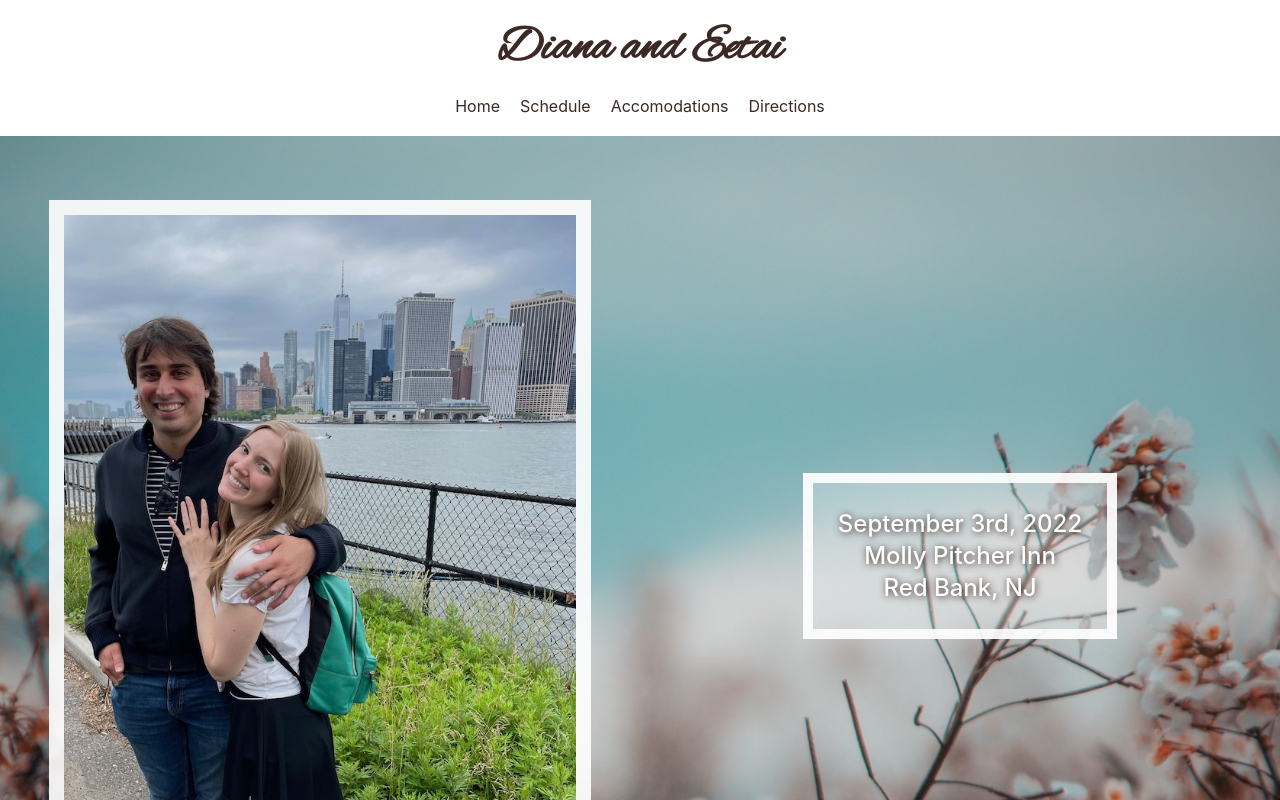
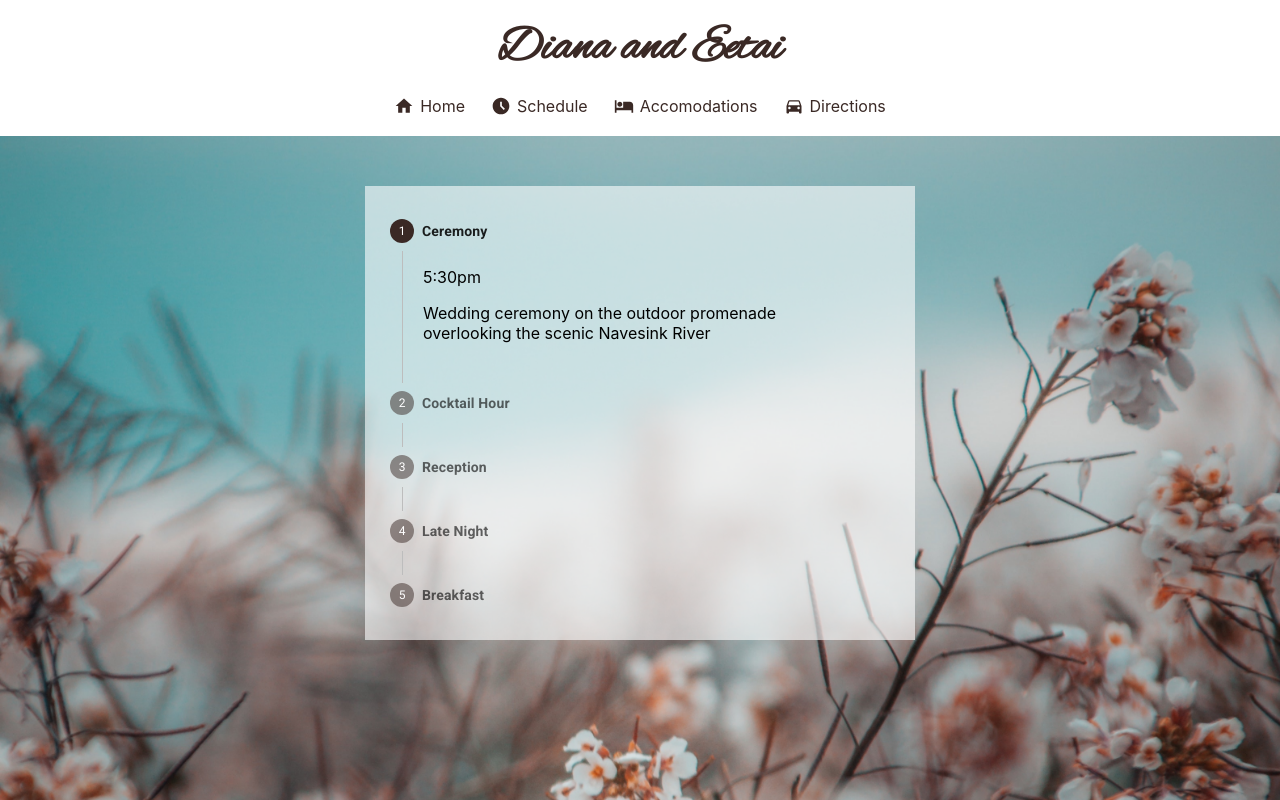
Before and after one commit to DianaLease/diana-and-eetai-wedding, a React (Create React App) app: page /schedule in a window 1280 px wide. Shown: the top 800 px of the page. Built offline with nearby package versions, Linux system fonts and the light colour scheme.

Commit message:
feat(*): add nav icons and schedule
Signed-off-by: Diana Lease <dianalease@Dianas-MacBook-Pro.local>

```diff
--- a/package.json
+++ b/package.json
@@ -3,6 +3,10 @@
   "version": "0.1.0",
   "private": true,
   "dependencies": {
+    "@emotion/react": "^11.8.1",
+    "@emotion/styled": "^11.8.1",
+    "@mui/icons-material": "^5.4.2",
+    "@mui/material": "^5.4.2",
     "@testing-library/jest-dom": "^5.16.2",
     "@testing-library/react": "^12.1.3",
     "@testing-library/user-event": "^13.5.0",
--- a/public/index.html
+++ b/public/index.html
@@ -26,7 +26,18 @@
     -->
     <link rel="preconnect" href="https://fonts.googleapis.com">
     <link rel="preconnect" href="https://fonts.gstatic.com" crossorigin>
-    <link href="https://fonts.googleapis.com/css2?family=Alex+Brush&display=swap" rel="stylesheet">
+    <link
+      rel="stylesheet"
+      href="https://fonts.googleapis.com/css?family=Roboto:300,400,500,700&display=swap"
+    />
+    <link
+      rel="stylesheet"
+      href="https://fonts.googleapis.com/css2?family=Alex+Brush&display=swap"
+    >
+    <link
+      rel="stylesheet"
+      href="https://fonts.googleapis.com/icon?family=Material+Icons"
+    />
     <title>React App</title>
   </head>
   <body>
--- a/src/App.css
+++ b/src/App.css
@@ -25,19 +25,32 @@ a {
  width: 100vw;
 }
 
-.App-content {
+.wrapper {
+  text-align: center;
+  font-size: 24px;
   top: 8.5rem;
   position: relative;
-  min-height: calc(100vh - 8.5rem);  text-align: center;
-  font-size: 24px;
+  min-height: calc(100vh - 8.5rem);
   background: url("background.jpg") no-repeat center center fixed;
   -webkit-background-size: cover;
   -moz-background-size: cover;
   -o-background-size: cover;
   background-size: cover;
+}
+
+.home {
   color: white;
   display: grid;
   grid-template-columns: 50% 50%;
+}
+
+.schedule {
+  position: relative;
+  top: 50px;
+  background-color: rgba(255, 255, 255, 0.60);
+  padding: 25px;
+  margin: 0 auto;
+  max-width: 500px;
 }
 
 .photo {
@@ -65,8 +78,14 @@ a {
   line-height: 2rem;
 }
 
+.nav-icon, .nav-text {
+  vertical-align: top;
+  display: inline-block;
+  margin: 0 3px;
+}
+
 @media screen and (max-width: 768px) {
-  .App-content {
+  .home {
     display: grid;
     grid-template-rows: auto auto;
     grid-template-columns: 100%;
@@ -75,13 +94,33 @@ a {
   .right {
     grid-row: 1;
   }
+  .schedule {
+    max-width: 70%;
+  }
+}
+
+@media screen and (max-width: 500px) {
   .nav {
     display: none;
   }
 }
 
-@media screen and (min-width: 481px) {
+@media screen and (min-width: 499px) {
   .nav-mobile {
     display: none;
   }
 }
+
+.MuiStepIcon-root.Mui-active {
+  color: #3A2925 !important;
+}
+
+.MuiStepIcon-root {
+  color: rgba(58, 41, 37, 0.5) !important
+}
+
+.step-content {
+  text-align: left;
+  font-size: 1rem;
+  max-width: 400px;
+}
--- a/src/App.js
+++ b/src/App.js
@@ -6,6 +6,11 @@ import {
   Link
 } from "react-router-dom";
 import Home from './Home'
+import Schedule from './Schedule'
+import HomeIcon from '@mui/icons-material/Home';
+import AccessTimeFilledIcon from '@mui/icons-material/AccessTimeFilled';
+import HotelIcon from '@mui/icons-material/Hotel';
+import DirectionsCarIcon from '@mui/icons-material/DirectionsCar';
 
 function App() {
   return (
@@ -14,21 +19,46 @@ function App() {
         <header>
           <h1>Diana and Eetai</h1>
           <div className="nav">
-            <Link to="/">Home</Link>
-            <Link to="/schedule">Schedule</Link>
-            <Link to="/accomodations">Accomodations</Link>
-            <Link to="/directions">Directions</Link>
+            <Link to="/">
+              <HomeIcon className="nav-icon" fontSize="small" />
+              <span className="nav-text">Home</span>
+            </Link>
+            <Link to="/schedule">
+              <AccessTimeFilledIcon className="nav-icon" fontSize="small" />
+              <span className="nav-text">Schedule</span>
+            </Link>
+            <Link to="/accomodations">
+              <HotelIcon className="nav-icon" fontSize="small" />
+              <span className="nav-text">Accomodations</span>
+            </Link>
+              <a href="https://g.page/MollyPitcherInn?share">
+                <DirectionsCarIcon className="nav-icon" fontSize="small" />
+                <span className="nav-text">Directions</span>
+              </a>
           </div>
           <div className="nav-mobile">
-            <span>Menu</span>
+          <Link to="/">
+              <HomeIcon className="nav-icon" fontSize="small" />
+            </Link>
+            <Link to="/schedule">
+              <AccessTimeFilledIcon className="nav-icon" fontSize="small" />
+            </Link>
+            <Link to="/accomodations">
+              <HotelIcon className="nav-icon" fontSize="small" />
+            </Link>
+              <a href="https://g.page/MollyPitcherInn?share">
+                <DirectionsCarIcon className="nav-icon" fontSize="small" />
+              </a>
           </div>
         </header>
-        <Routes>
-          <Route exact path="/" element={<Home />} />
-          <Route path="/schedule" element={<Home />}/>
-          <Route path="/accomodations" element={<Home />}/>
-          <Route path="/directions" element={<Home />}/>
-        </Routes>
+        <div className="main">
+          <Routes>
+            <Route exact path="/" element={<Home />} />
+            <Route path="/schedule" element={<Schedule />}/>
+            <Route path="/accomodations" element={<Home />}/>
+            <Route path="/directions" element={<Home />}/>
+          </Routes>
+        </div>
       </div>
     </Router>
   );
--- a/src/Home.js
+++ b/src/Home.js
@@ -1,7 +1,8 @@
 import us from './us.jpeg';
 
 const Home = () => (
-    <div className="App-content">
+  <div className="wrapper">
+    <div className="home">
       <div className="left">
         <img src={us} className="photo" alt="Eetai and Diana" />
       </div>
@@ -13,6 +14,7 @@ const Home = () => (
         </p>
       </div>
     </div>
+  </div>
 )
 
 export default Home;
--- /dev/null
+++ b/src/Schedule.js
@@ -0,0 +1,39 @@
+import VerticalStepper from './components/VerticalStepper';
+
+const steps = [
+  {
+    label: 'Ceremony',
+    time: '5:30pm',
+    location: 'Wedding ceremony on the outdoor promenade overlooking the scenic Navesink River'
+  },
+  {
+    label: 'Cocktail Hour',
+    time: '6:00pm',
+    location: 'Drinks and hors d\'oeuvres inside with access to outdoor tables on the promenade'
+  },
+  {
+    label: 'Reception',
+    time: '7:00pm',
+    location: 'Dinner and dancing in the ballroom'
+  },
+  {
+    label: 'Late Night',
+    time: '11:00pm',
+    location: 'Finger foods and cash bar at the International Bar'
+  },
+  {
+    label: 'Breakfast',
+    time: '9:00am Sunday',
+    location: 'Breakfast Buffet in The Navesink Room'
+  }
+];
+
+const Home = () => (
+  <div className="wrapper">
+    <div className="schedule">
+      <VerticalStepper steps={steps} />
+    </div>
+  </div>
+)
+
+export default Home;
--- /dev/null
+++ b/src/components/VerticalStepper.js
@@ -0,0 +1,32 @@
+import * as React from 'react';
+import Box from '@mui/material/Box';
+import Stepper from '@mui/material/Stepper';
+import Step from '@mui/material/Step';
+import StepLabel from '@mui/material/StepLabel';
+import StepContent from '@mui/material/StepContent';
+
+export default function ShceduleStepper({ steps }) {
+  const [activeStep, setActiveStep] = React.useState(0);
+
+  const handleStep = (step) => () => {
+    setActiveStep(step);
+  };
+
+  return (
+    <Box sx={{ width: '100%' }}>
+      <Stepper nonLinear activeStep={activeStep} orientation='vertical'>
+        {steps.map((step, index) => (
+          <Step key={step.label}>
+            <StepLabel onClick={handleStep(index)}>
+              <b>{step.label}</b>
+            </StepLabel>
+            <StepContent className='step-content'>
+              <p>{step.time}</p>
+              <p>{step.location}</p>
+            </StepContent>
+          </Step>
+        ))}
+      </Stepper>
+    </Box>
+  );
+}
```
Also changed, not shown: 1 other file (tests, documents, lock files or other folders). Lines whose indentation alone changed are shown as unchanged.
